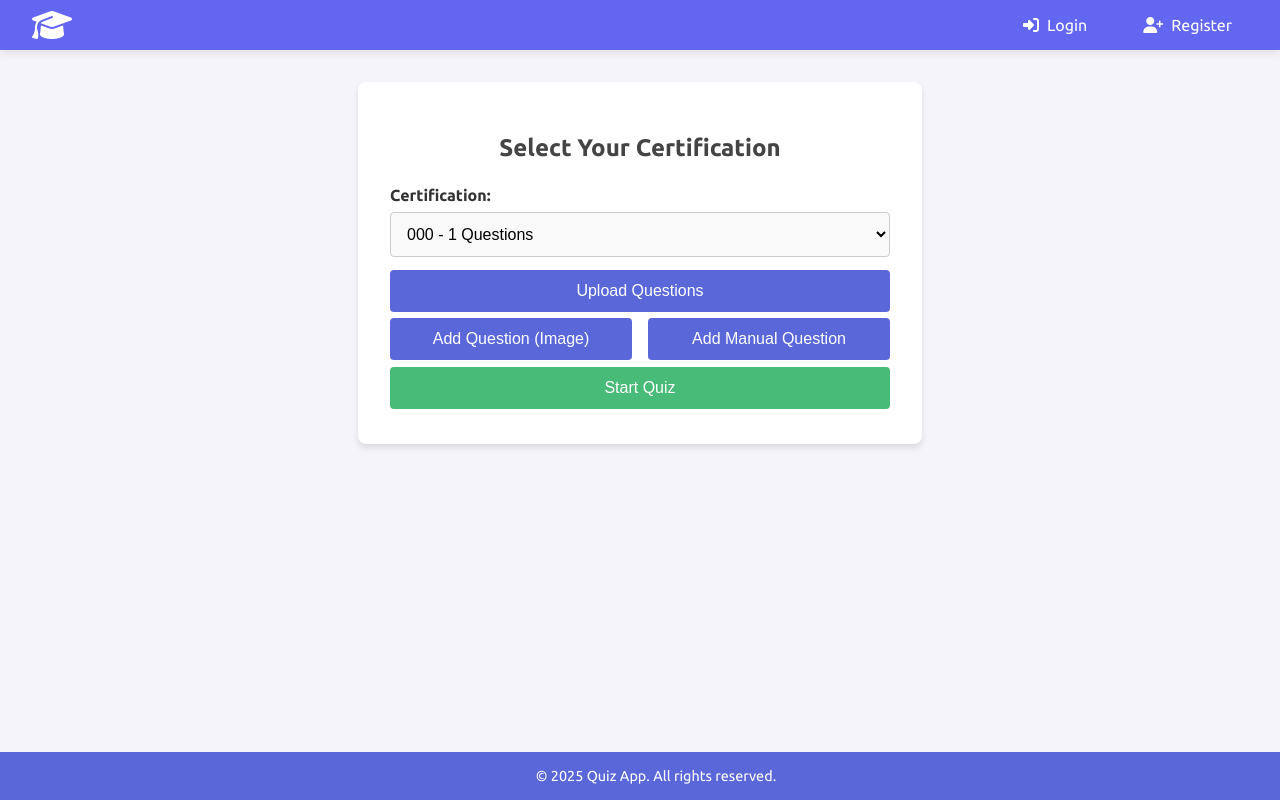
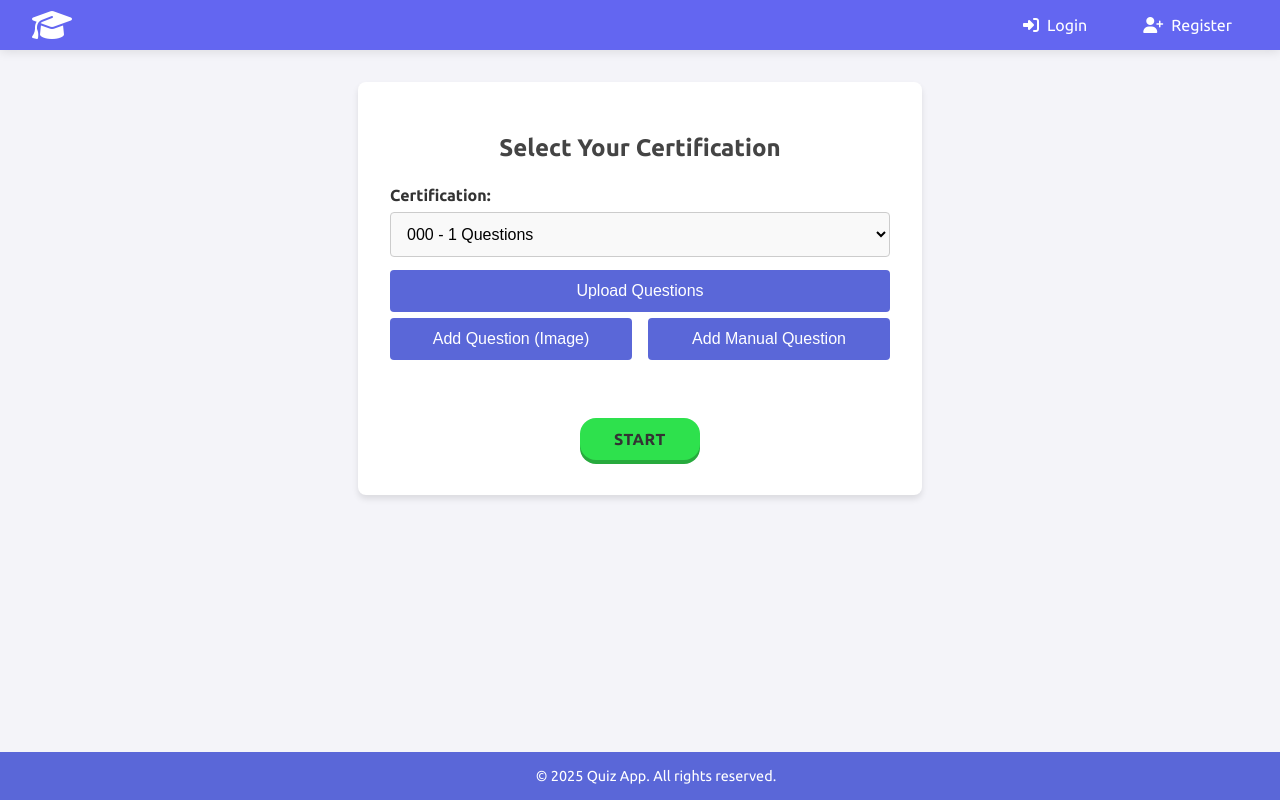
Before and after one commit to aym2020/quizapp-flask, a Flask app: template app/templates/home.html in a window 1280 px wide. Run offline with Flask 3, Linux system fonts and the light colour scheme; the template is opened without the code that fills it: most values are stand-ins (such as "Sample title", 1, 10 or a date in 2020).

Commit message:
start button

```diff
--- a/app/static/css/home.css
+++ b/app/static/css/home.css
@@ -1,4 +1,11 @@
 @import url('https://fonts.googleapis.com/css2?family=Ubuntu:wght@300;400;500;700&display=swap');
+
+:root {
+  --light-blue: rgb(73, 192, 248);
+  --shadow-blue: rgb(24, 153, 214);
+  --text-color: rgb(19, 31, 36)
+  --border-radius: 15px;
+}
 
 /* General Styles */
 body {
@@ -136,16 +143,110 @@ body {
 .primary-btn:hover {
   background-color: #434190;
 }
+/* ---------------------------------------------- */
+/* Start Quiz Button */
+/* ---------------------------------------------- */
 
-/* Start Quiz Button */
-#startQuiz {
-  background-color: #48bb78;
-  color: #fff;
-  border: none;
-  padding: 0.75rem 1.5rem;
+.start-section {
+  display: flex;
+  justify-content: center;
+  margin-top: 1.5rem;
 }
 
+
+#startQuiz {
+  background-color: #2ee14d;
+  color: var(--text-color)
+  padding: 15px 30px;
+  border-radius: 16px;
+  font-weight: 700;
+  text-transform: uppercase;
+  cursor: pointer;
+  transition: all 0.1s ease;
+  box-shadow: 0px 4px 0px 0px #27aa3d;
+  font-family: 'Ubuntu', sans-serif;
+  letter-spacing: 0.5px;
+  margin-top: 30px;
+  width: auto;
+  min-width: 120px;
+  max-width: 200px;
+  box-sizing: border-box;
+  position: relative;
+}
+
+#startQuiz:hover {
+  background-color: #36e953f7;
+}
+
+#startQuiz:active {
+  transform: translateY(4px);
+  box-shadow: none;
+}
+
+#startQuiz:disabled {
+  background-color: rgb(55, 70, 79);
+  color: rgb(82, 101, 109);
+  border-color: rgb(55, 70, 79);
+  box-shadow: none;
+  cursor: not-allowed;
+  opacity: 0.9;
+  transform: none;
+}
+
+#startQuiz:disabled .button-text {
+  visibility: hidden;
+}
+
+#startQuiz:disabled .loading-dots {
+  display: inline-block;
+}
+
+.loading-dots {
+  display: none;
+  position: absolute;
+  left: 50%;
+  top: 50%;
+  transform: translate(-50%, -50%);
+  font-size: 1.5em;
+}
+
+#startQuiz:disabled:hover {
+  background-color: rgb(55, 70, 79);
+  transform: none;
+}
+
+#startQuiz:disabled::after {
+  content: "";
+  display: inline-block;
+  width: 100%;
+  position: absolute;
+  left: 0;
+}
+
+.loading-dots::after {
+  content: '...';
+  animation: dotPulse 0.8s infinite;
+  display: inline-block;
+  width: 1em;
+  margin-left: -0.15em;
+  letter-spacing: 0.15em;
+}
+
+.button-text {
+  display: inline-block;
+  min-width: 4.5em;
+}
+
+@keyframes dotPulse {
+  0%, 20% { content: '.'; }
+  40% { content: '..'; }
+  60%, 100% { content: '...'; }
+}
+
+/* ---------------------------------------------- */
 /* Upload Panel (Modal) */
+/* ---------------------------------------------- */
+
 .upload-panel {
   display: none;
   position: fixed;
--- a/app/templates/home.html
+++ b/app/templates/home.html
@@ -62,7 +62,10 @@
 
         <!-- Start Quiz Button -->
         <div class="form-row start-section">
-            <button class="primary-btn" id="startQuiz">Start Quiz</button>
+            <button class="primary-btn" id="startQuiz">
+                <span class="button-text">Start</span>
+                <span class="loading-dots"></span>
+            </button>
         </div>
 
     </div>
@@ -141,7 +144,6 @@
   <script>
     // Elements
     const certifSelect = document.getElementById('certifSelect');
-    const questionLimit = document.getElementById('questionLimit');
     const startQuizBtn = document.getElementById('startQuiz');
     const uploadTrigger = document.getElementById('uploadTrigger');
     const uploadPanel = document.getElementById('uploadPanel');
@@ -163,15 +165,15 @@
 
     // Start Quiz Button
     startQuizBtn.addEventListener('click', () => {
-    const certifCode = certifSelect.value;
-    // const limit = questionLimit.value;
-    window.location.href = `/quiz/${certifCode}`;
-    });
+        const certifCode = certifSelect.value;
+        startQuizBtn.disabled = true;
 
-    // Start Quiz Button
-    startQuizBtn.addEventListener('click', () => {
-        const certifCode = certifSelect.value;
-        window.location.href = `/quiz/${certifCode}`;
+        // Keep original text in hidden span
+        startQuizBtn.querySelector('.button-text').textContent = "...";
+
+        setTimeout(() => {
+            window.location.href = `/quiz/${certifCode}`;
+        }, 500);
     });
 
     // Add Question Button Listener
```
